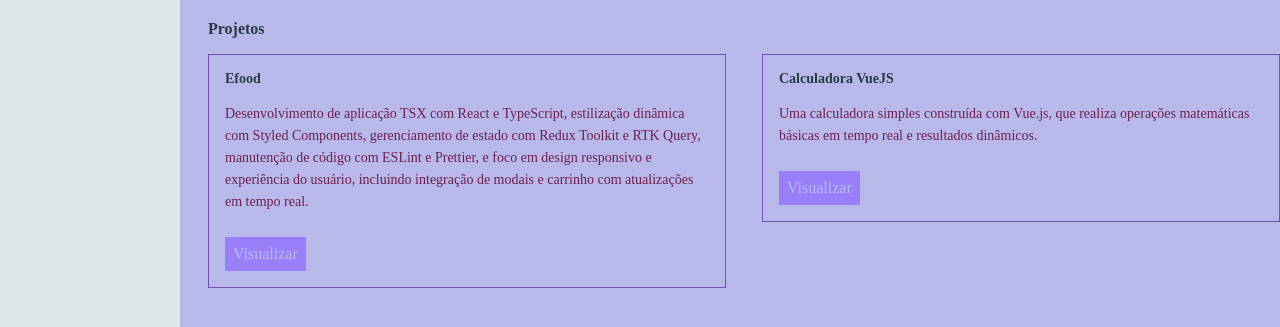
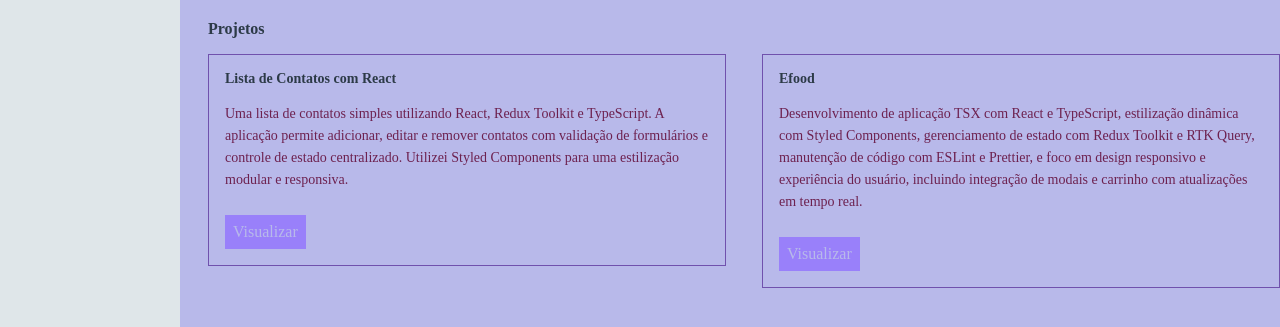
Before and after one commit to JoiceDev/portfolio, a React (Create React App) app: page / in a window 1280 px wide. Shown: the part 451-778 px from the top of the page. Built offline with nearby package versions, Linux system fonts and the light colour scheme; a web font is replaced by a local one.

Commit message:
add new project

```diff
--- a/src/containers/Projetos/index.tsx
+++ b/src/containers/Projetos/index.tsx
@@ -8,6 +8,12 @@ const projetos = [
   //   descricao: '',
   //   link: ''
   // },
+  {
+    titulo: 'Lista de Contatos com React',
+    descricao:
+      'Uma lista de contatos simples utilizando React, Redux Toolkit e TypeScript. A aplicação permite adicionar, editar e remover contatos com validação de formulários e controle de estado centralizado. Utilizei Styled Components para uma estilização modular e responsiva.',
+    link: 'https://react-contact-list-by-joicedev.vercel.app/'
+  },
   {
     titulo: 'Efood',
     descricao:
```
